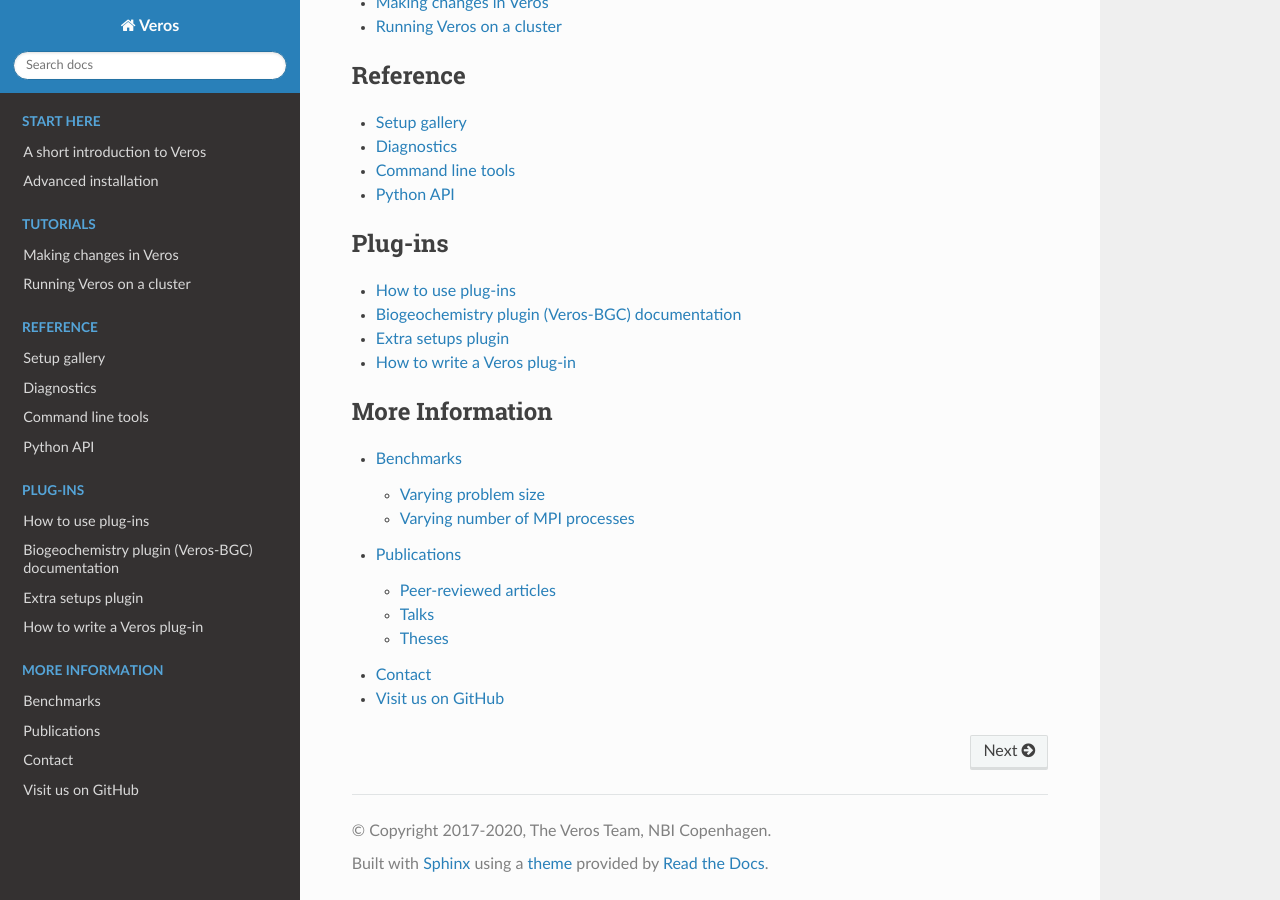
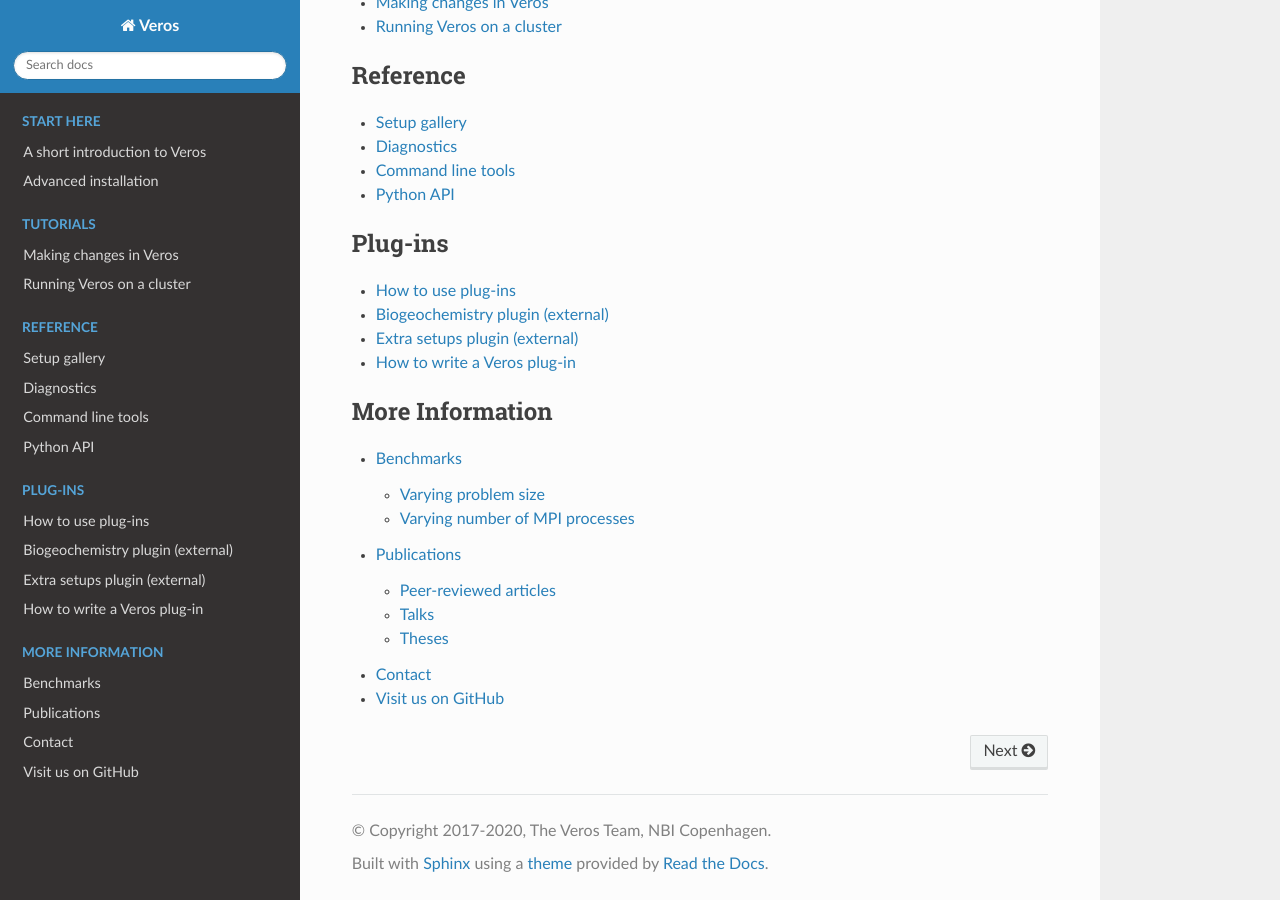
Before and after one commit to team-ocean/veros, a Sphinx documentation site: the page built from doc/index.rst, in a window 1280 px wide and 900 px high, scrolled down 1144 px. Built offline with Sphinx 7.4.7 and the Read the Docs theme 2.0.0, drawn with Linux system fonts in a browser that asks for light colours; pages that are not in the unit, such as notebooks, are missing from menus; the version number could not be read and is left out.

Commit message:
[docs] :lipstick:

```diff
--- a/doc/index.rst
+++ b/doc/index.rst
@@ -57,8 +57,8 @@ If you want to learn more about the background and capabilities of Veros, you sh
    :caption: Plug-ins
 
    plugins/user-guide
-   Biogeochemistry plugin (Veros-BGC) documentation <https://veros-bgc.readthedocs.io>
-   Extra setups plugin <https://veros-extra-setups.readthedocs.io>
+   Biogeochemistry plugin (external) <https://veros-bgc.readthedocs.io>
+   Extra setups plugin (external) <https://veros-extra-setups.readthedocs.io>
    plugins/developer-guide
 
 .. toctree::
--- a/doc/reference/setup-gallery.rst
+++ b/doc/reference/setup-gallery.rst
@@ -8,9 +8,9 @@ Example::
    $ veros copy-setup acc
 
 
-.. note::
+.. seealso::
 
-   More setups are available through the `extra setups plugin <https://veros-extra-setups.readthedocs.io>`_.
+   More setups are available through the `veros-extra-setups plugin <https://veros-extra-setups.readthedocs.io>`_.
 
 
 Idealized configurations
```
